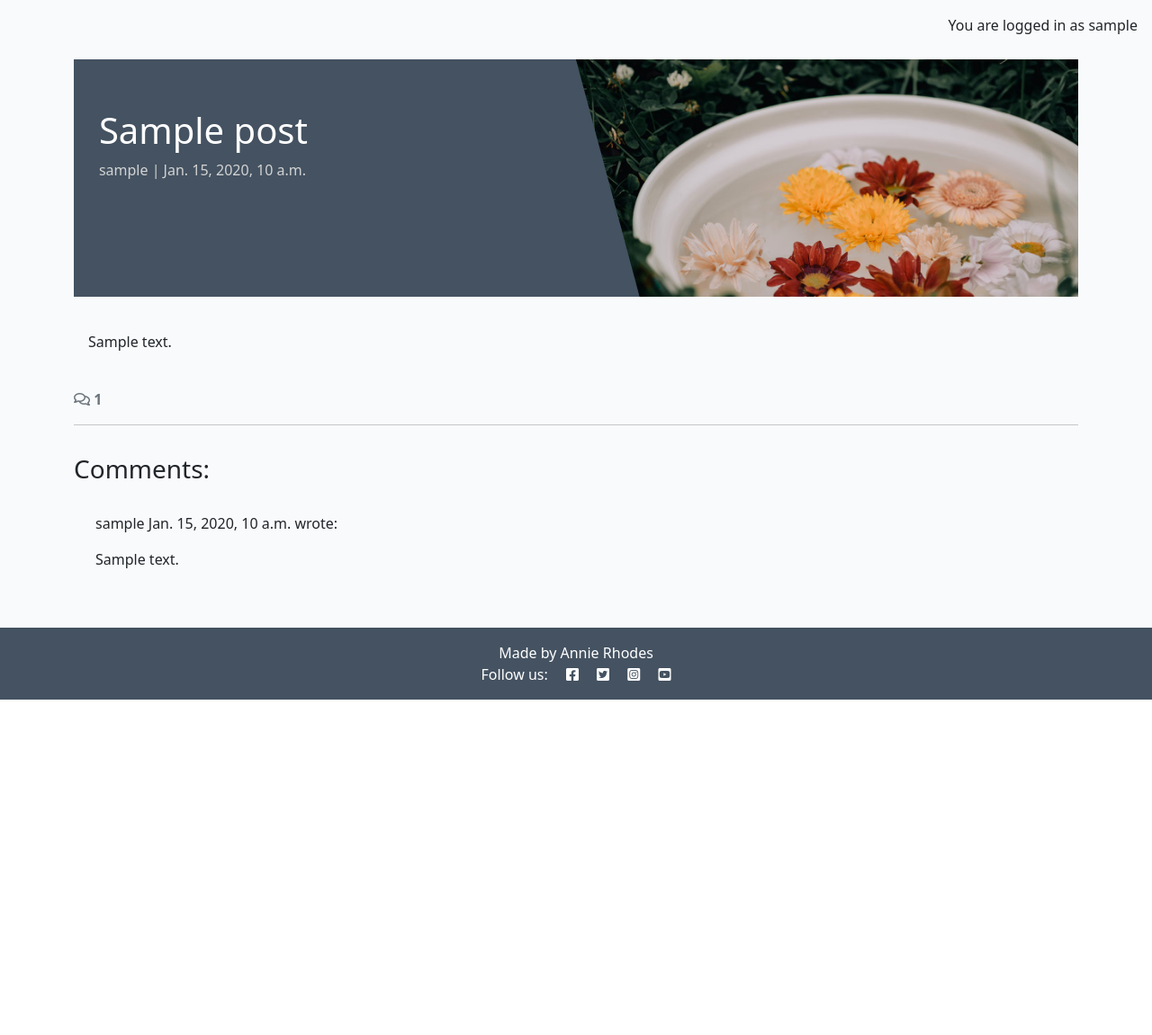
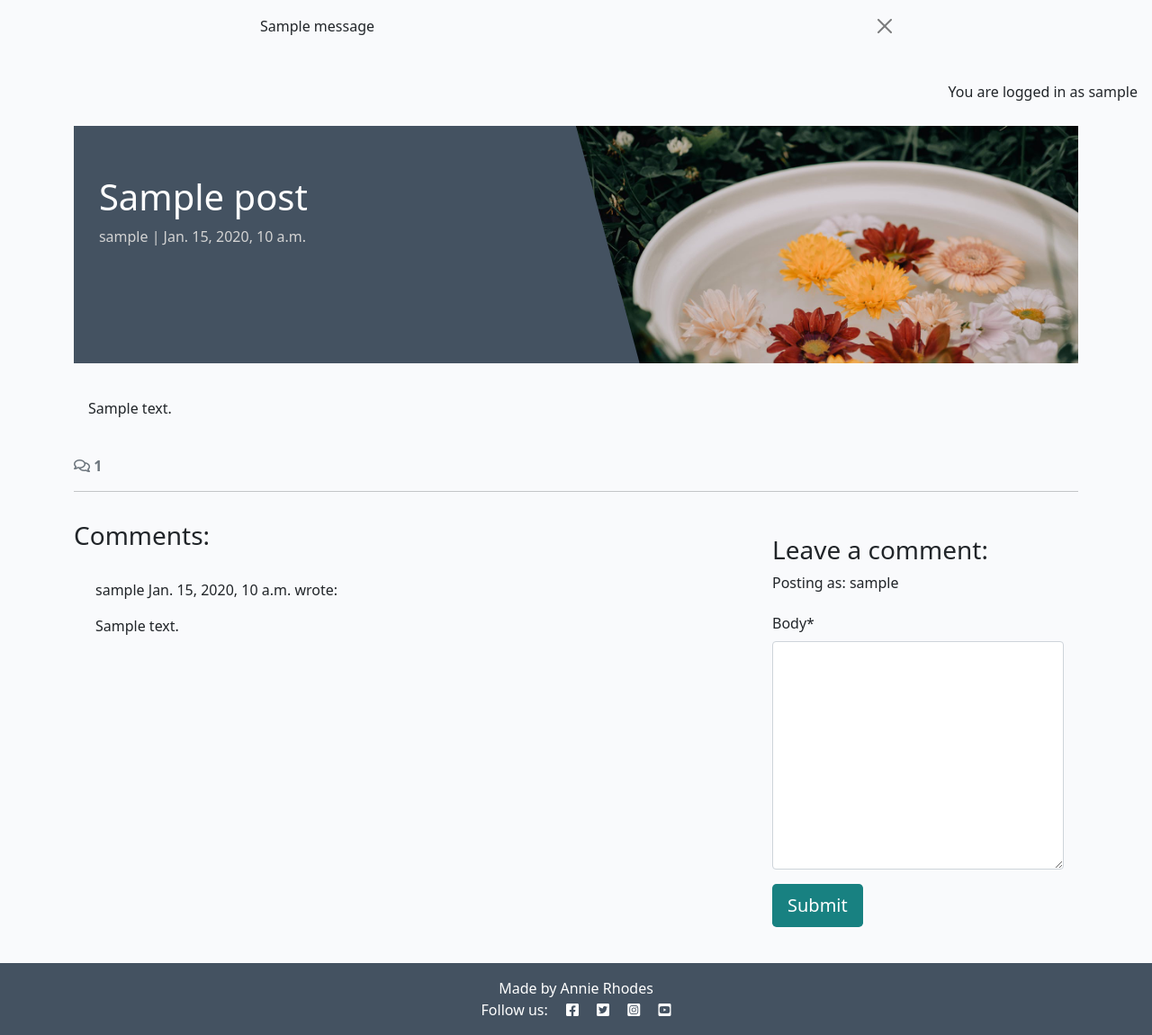
Before and after one commit to AnnieRho7/mindful-vibes, a Django app: a page that uses templates/base.html in a window 1280 px wide. Shown: the part 60-1211 px from the top of the page at 90% size. Before the commit the page ends 838 px from the top, so only its background shows below. Run offline with Django 5.2, Linux system fonts and the light colour scheme; a user stored in the database is signed in; tables that the repository leaves empty hold one stand-in row (values such as "Sample post"); one stand-in notice (Sample message) is shown; some libraries are stand-ins or nearby versions.

Commit message:
set up comment functionality and confirmation message

```diff
--- /dev/null
+++ b/blog/forms.py
@@ -0,0 +1,8 @@
+from .models import Comment
+from django import forms
+
+
+class CommentForm(forms.ModelForm):
+    class Meta:
+        model = Comment
+        fields = ('body',)
--- a/blog/templates/blog/post_detail.html
+++ b/blog/templates/blog/post_detail.html
@@ -1,5 +1,6 @@
 {% extends 'base.html' %} {% block content %}
 {% load static %}
+{% load crispy_forms_tags %}
 
 <div class="masthead">
     <div class="container">
@@ -71,6 +72,22 @@
                 {% endfor %}
             </div>
         </div>
+        <!-- Creating New Comments -->
+        <div class="col-md-4 card mb-4 mt-3">
+            <div class="card-body">
+                {% if user.is_authenticated %}
+                <h3>Leave a comment:</h3>
+                <p>Posting as: {{ user.username }}</p>
+                <form id="commentForm" method="post" style="margin-top: 1.3em;">
+                    {{ comment_form | crispy }}
+                    {% csrf_token %}
+                    <button id="submitButton" type="submit" class="btn btn-signup btn-lg">Submit</button>
+                </form>
+                {% else %}
+                <p>Log in to leave a comment</p>
+                {% endif %}
+            </div>
+        </div>
     </div>
 </div>
 
--- a/blog/views.py
+++ b/blog/views.py
@@ -1,6 +1,8 @@
 from django.shortcuts import render, get_object_or_404
 from django.views import generic
+from django.contrib import messages
 from .models import Post
+from .forms import CommentForm
 
 # Create your views here.
 class PostList(generic.ListView):
@@ -28,12 +30,27 @@ def post_detail(request, slug):
     comments = post.comments.all().order_by("-created_on")
     comment_count = post.comments.filter(approved=True).count()
 
+    if request.method == "POST":
+        comment_form = CommentForm(data=request.POST)
+        if comment_form.is_valid():
+            comment = comment_form.save(commit=False)
+            comment.author = request.user
+            comment.post = post
+            comment.save()
+            messages.add_message(
+                request, messages.SUCCESS,
+                'Comment submitted and awaiting approval'
+            )
+
+    comment_form = CommentForm()
+
     return render(
-    request,
-    "blog/post_detail.html",
-    {
-        "post": post,
-        "comments": comments,
-        "comment_count": comment_count,
-    },
-)
+        request,
+        "blog/post_detail.html",
+        {
+            "post": post,
+            "comments": comments,
+            "comment_count": comment_count,
+            "comment_form": comment_form,
+        },
+    )
--- a/mindful_vibes/settings.py
+++ b/mindful_vibes/settings.py
@@ -46,6 +46,8 @@ INSTALLED_APPS = [
     'allauth',
     'allauth.account',
     'allauth.socialaccount',
+    'crispy_forms',
+    'crispy_bootstrap5',
     'django_summernote',
     'blog',
     'about',
@@ -54,6 +56,9 @@ INSTALLED_APPS = [
 SITE_ID = 1
 LOGIN_REDIRECT_URL = '/'
 LOGOUT_REDIRECT_URL = '/'
+
+CRISPY_ALLOWED_TEMPLATE_PACKS = "bootstrap5"
+CRISPY_TEMPLATE_PACK = "bootstrap5"
 
 MIDDLEWARE = [
     'django.middleware.security.SecurityMiddleware',
--- a/requirements.txt
+++ b/requirements.txt
@@ -1,7 +1,9 @@
 asgiref==3.8.1
+crispy-bootstrap5==0.7
 dj-database-url==2.2.0
 Django==5.1
 django-allauth==0.57.2
+django-crispy-forms==2.3
 django-summernote==0.8.20.0
 gunicorn==20.1.0
 oauthlib==3.2.2
--- a/templates/base.html
+++ b/templates/base.html
@@ -72,6 +72,21 @@
         </div>
     </nav>
 
+    <!-- displaying Django messages -->
+    <div class="container">
+        <div class="row">
+            <div class="col-md-8 offset-md-2">
+                {% for message in messages %}
+                <div class="alert {{ message.tags }} alert-dismissible
+          fade show" id="msg" role="alert">
+                    {{ message | safe }}
+                    <button type="button" class="btn-close" data-bs-dismiss="alert" aria-label="Close"></button>
+                </div>
+                {% endfor %}
+            </div>
+        </div>
+    </div>
+
     <main class="flex-shrink-0 main-bg">
         {% if user.is_authenticated %}
         <p class="text-end m-3">You are logged in as {{ user.username }}</p>
```
